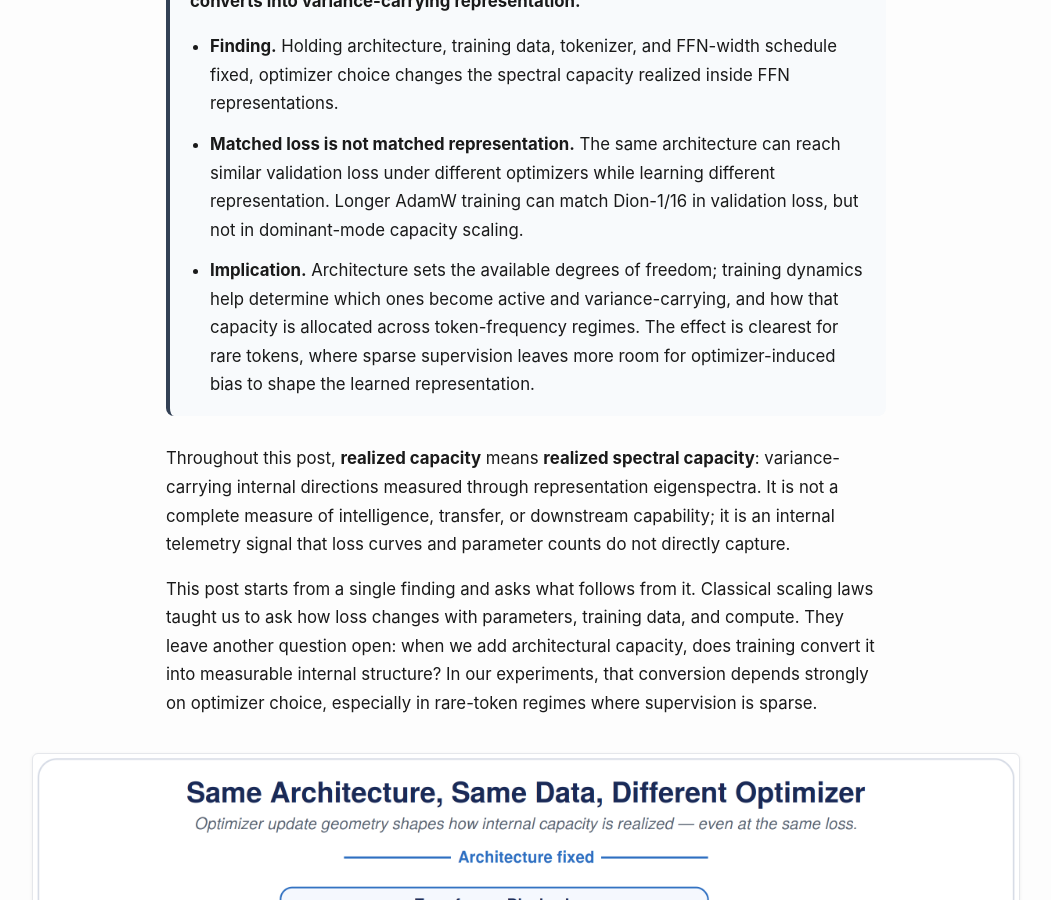
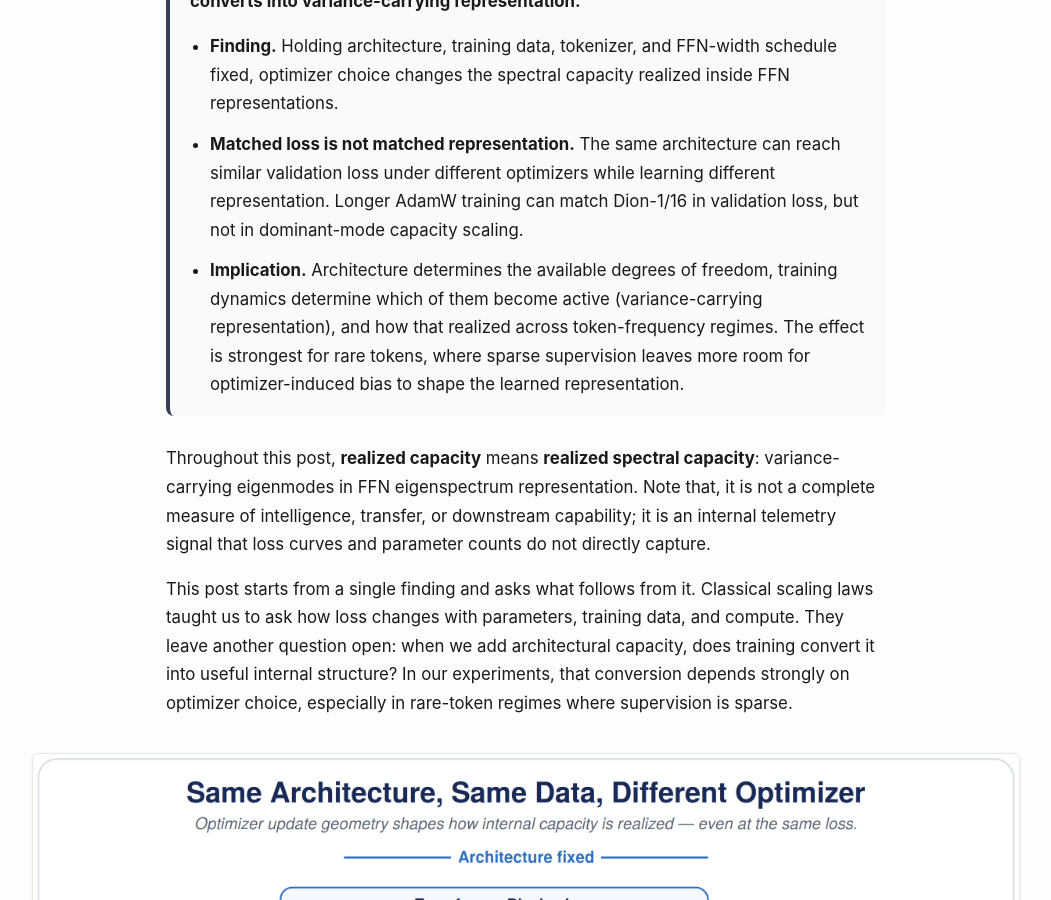
Before and after one commit to optimizer-scaling-laws/optimizer-scaling-laws.github.io, a Jekyll site: the page built from _posts/2026-06-26-architecture-creates-capacity-optimizers-realize-it.md, in a window 1280 px wide and 900 px high, scrolled down 480 px. Shown: the whole window, without its empty margins (114-1165 px from the left). Built offline with Jekyll 4.4.1, drawn with Linux system fonts in a browser that asks for light colours.

Commit message:
Final date Polish round 2

```diff
--- a/_posts/2026-06-26-architecture-creates-capacity-optimizers-realize-it.md
+++ b/_posts/2026-06-26-architecture-creates-capacity-optimizers-realize-it.md
@@ -198,13 +198,13 @@ h2#tldr {
 <ul>
   <li><strong>Finding.</strong> Holding architecture, training data, tokenizer, and FFN-width schedule fixed, optimizer choice changes the spectral capacity realized inside FFN representations.</li>
   <li><strong>Matched loss is not matched representation.</strong> The same architecture can reach similar validation loss under different optimizers while learning different representation. Longer AdamW training can match Dion-1/16 in validation loss, but not in dominant-mode capacity scaling.</li>
-  <li><strong>Implication.</strong> Architecture sets the available degrees of freedom; training dynamics help determine which ones become active and variance-carrying, and how that capacity is allocated across token-frequency regimes. The effect is clearest for rare tokens, where sparse supervision leaves more room for optimizer-induced bias to shape the learned representation.</li>
+  <li><strong>Implication.</strong> Architecture determines the available degrees of freedom, training dynamics determine which of them become active (variance-carrying representation), and how that realized across token-frequency regimes. The effect is strongest for rare tokens, where sparse supervision leaves more room for optimizer-induced bias to shape the learned representation.</li>
 </ul>
 </div>
 
-Throughout this post, **realized capacity** means **realized spectral capacity**: variance-carrying internal directions measured through representation eigenspectra. It is not a complete measure of intelligence, transfer, or downstream capability; it is an internal telemetry signal that loss curves and parameter counts do not directly capture.
+Throughout this post, **realized capacity** means **realized spectral capacity**: variance-carrying eigenmodes in FFN eigenspectrum representation. Note that, it is not a complete measure of intelligence, transfer, or downstream capability; it is an internal telemetry signal that loss curves and parameter counts do not directly capture.
 
-This post starts from a single finding and asks what follows from it. Classical scaling laws taught us to ask how loss changes with parameters, training data, and compute. They leave another question open: when we add architectural capacity, does training convert it into measurable internal structure? In our experiments, that conversion depends strongly on optimizer choice, especially in rare-token regimes where supervision is sparse.
+This post starts from a single finding and asks what follows from it. Classical scaling laws taught us to ask how loss changes with parameters, training data, and compute. They leave another question open: when we add architectural capacity, does training convert it into useful internal structure? In our experiments, that conversion depends strongly on optimizer choice, especially in rare-token regimes where supervision is sparse.
 
 
 <figure class="figure-wide">
```
